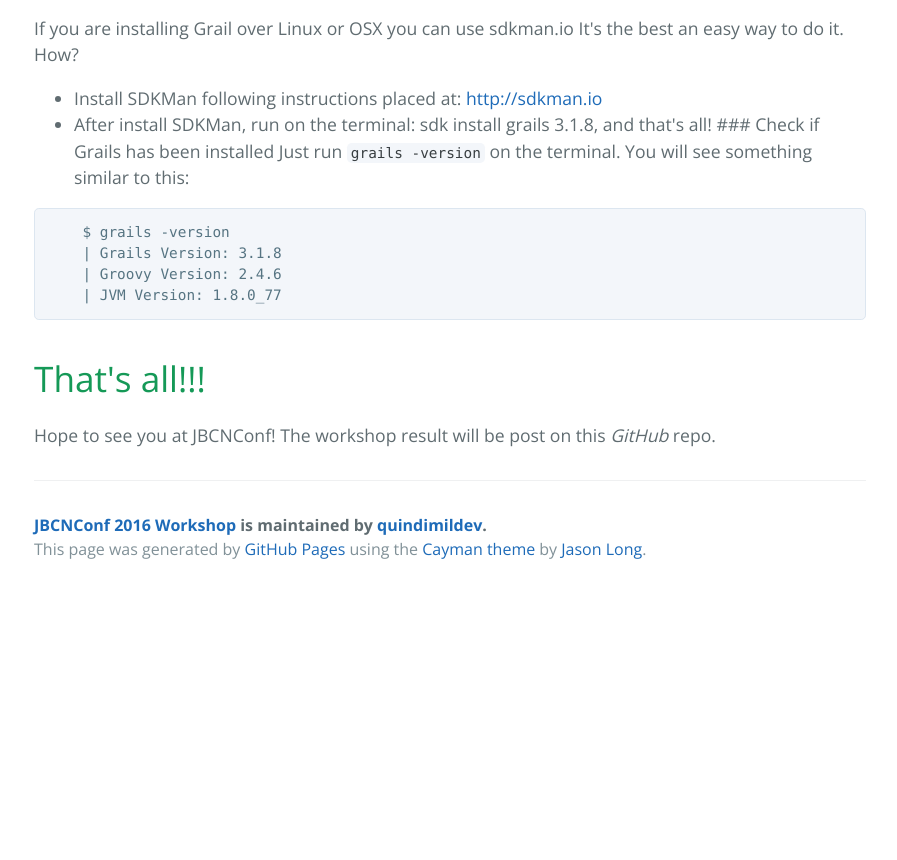
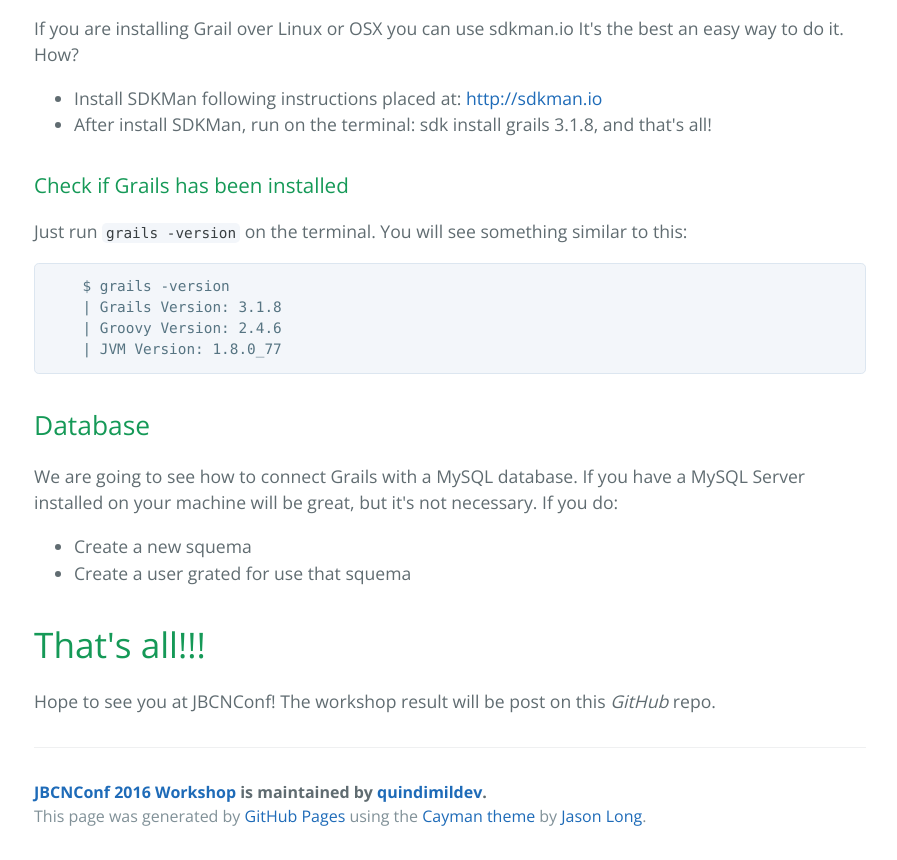
Before and after one commit to quindimildev/jbcnconf2016_workshop, a plain HTML site: page index.html in a window 1280 px wide. Shown: the part 1274-2134 px from the top of the page, without its empty margins (190-1087 px from the left). Before the commit the page ends 1867 px from the top, so only its background shows below. Drawn offline with nearby package versions, Linux system fonts and the light colour scheme.

Commit message:
Create gh-pages branch via GitHub

```diff
--- a/index.html
+++ b/index.html
@@ -57,16 +57,29 @@ Don't forget to download the 3.1.8 Grails version. </p>
 <ul>
 <li>Install SDKMan following instructions placed at: <a href="http://sdkman.io">http://sdkman.io</a>
 </li>
-<li>After install SDKMan, run on the terminal: sdk install grails 3.1.8, and that's all!
-### Check if Grails has been installed
-Just run <code>grails -version</code> on the terminal. You will see something similar to this:</li>
+<li>After install SDKMan, run on the terminal: sdk install grails 3.1.8, and that's all!</li>
 </ul>
+
+<h3>
+<a id="check-if-grails-has-been-installed" class="anchor" href="#check-if-grails-has-been-installed" aria-hidden="true"><span aria-hidden="true" class="octicon octicon-link"></span></a>Check if Grails has been installed</h3>
+
+<p>Just run <code>grails -version</code> on the terminal. You will see something similar to this:</p>
 
 <pre><code>    $ grails -version
     | Grails Version: 3.1.8
     | Groovy Version: 2.4.6
     | JVM Version: 1.8.0_77
 </code></pre>
+
+<h2>
+<a id="database" class="anchor" href="#database" aria-hidden="true"><span aria-hidden="true" class="octicon octicon-link"></span></a>Database</h2>
+
+<p>We are going to see how to connect Grails with a MySQL database. If you have a MySQL Server installed on your machine will be great, but it's not necessary. If you do:</p>
+
+<ul>
+<li>Create a new squema</li>
+<li>Create a user grated for use that squema</li>
+</ul>
 
 <h1>
 <a id="thats-all" class="anchor" href="#thats-all" aria-hidden="true"><span aria-hidden="true" class="octicon octicon-link"></span></a>That's all!!!</h1>
```
Also changed, not shown: params.json (+1 -1 lines).
